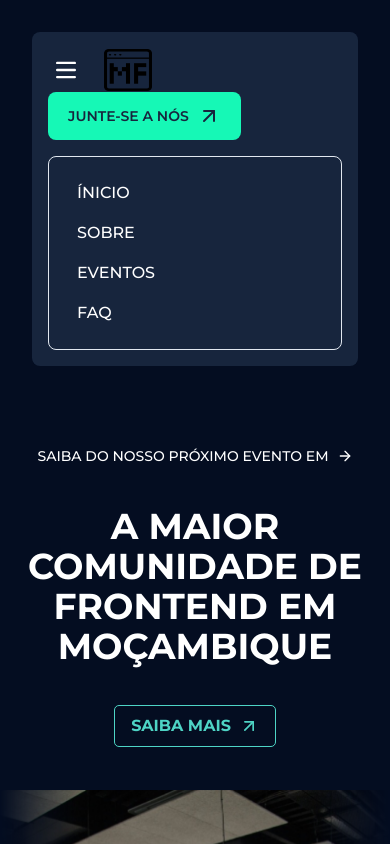
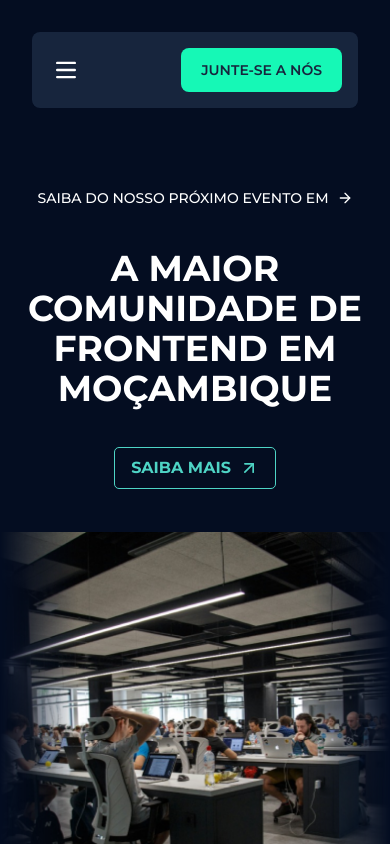
Before and after one commit to Maputo-Frontenders/maputo_frontenders_website, a Next.js app: page / in a window 390 px wide. Shown: the top 844 px of the page. Built offline with nearby package versions, Linux system fonts and the light colour scheme.

Commit message:
fix: navbar

```diff
--- a/components/navbar/Navbar.tsx
+++ b/components/navbar/Navbar.tsx
@@ -18,10 +18,10 @@ export const Navbar = ({ className }: { className?: string }) => {
   return (
     <div className={cn("container", className)}>
       <nav className="bg-mf-least rounded-lg backdrop-blur-md w-full mx-auto">
-        <div className="max-w-screen-xl flex flex-wrap items-center justify-between mx-auto p-4">
-          <div className="flex items-center space-x-5  ">
+        <div className="w-full flex flex-wrap items-center justify-between  p-4">
+          <div className="flex items-center space-x-5">
             <button onClick={toggleMenu} data-collapse-toggle="navbar-cta" type="button" className="inline-flex items-center px-2 py-3  justify-center text-sm text-white rounded-lg md:hidden hover:bg-mf-secondProposalHover focus:outline-none focus:ring-2 focus:ring-mf-secondProposal dark:text-gray-400 dark:hover:bg-gray-700 dark:focus:ring-gray-600" aria-controls="navbar-cta" aria-expanded="false">
-              <span className="sr-only">Open main menu</span>
+
 
               {!isMenuOpen ? <svg className="w-5 h-5" aria-hidden="true" xmlns="http://www.w3.org/2000/svg" fill="none" viewBox="0 0 17 14">
                 <path stroke="currentColor" strokeLinecap="round" strokeLinejoin="round" strokeWidth="2" d="M1 1h15M1 7h15M1 13h15" />
@@ -30,23 +30,23 @@ export const Navbar = ({ className }: { className?: string }) => {
               </svg>}
 
             </button>
-            <Image width={48} height={48} src={Logo} alt="Maputo Frontenders" />
+            <Image className="max-[400px]:hidden" width={48} height={48} src={Logo} alt="Maputo Frontenders" />
           </div>
-          <div className="flex md:order-2 space-x-3 md:space-x-0 ">
+          <div className="flex md:order-2 space-x-2 md:space-x-0 ">
             <Link
               href="#"
               className="w-full truncate text-clip  flex items-center justify-center font-semibold uppercase text-center rounded-lg px-5 py-3 bg-mf-secondProposal hover:bg-mf-secondProposalHover text-sm text-mf-least group"
             >
               Junte-se a nós
-              <ArrowUpRight className="ml-2 group-hover:-translate-y-1 hover:scale-110 duration-300" />
+              <ArrowUpRight className="max-[400px]:hidden ml-2 group-hover:-translate-y-1 hover:scale-110 duration-300" />
             </Link>
 
           </div>
-          <div className={`items-center justify-between w-full md:flex md:w-auto md:order-1  ${!isMenuOpen && "sm:hidden"}`} id="navbar-cta">
-            <div className="flex flex-col font-medium p-4 md:p-0 mt-4 border  rounded-lg md:space-x-8  md:flex-row md:mt-0 md:border-0   dark:bg-gray-800 md:dark:bg-gray-900 dark:border-gray-700">
-              {NavData.map((item: NavItem, key: number) => (
+          <div className={`items-center justify-between w-full md:flex md:w-auto md:order-1  ${!isMenuOpen && "sm:flex"}`} id="navbar-cta">
+            <div className={`flex-col font-medium p-4 md:p-0 mt-4 border  rounded-lg md:space-x-8  md:flex-row md:mt-0 md:border-0 md:flex lg:flex ${!isMenuOpen ? "hidden" : "flex"} dark:bg-gray-800 md:dark:bg-gray-900 dark:border-gray-700`}>
+              {NavData.map((item: NavItem) => (
                 <Link
-                  key={key}
+                  key={item.label}
                   href={item.link}
                   className="block py-2 px-3 md:p-0 text-white font-medium uppercase hover:text-mf-secondaryVariation"
                 >
```
